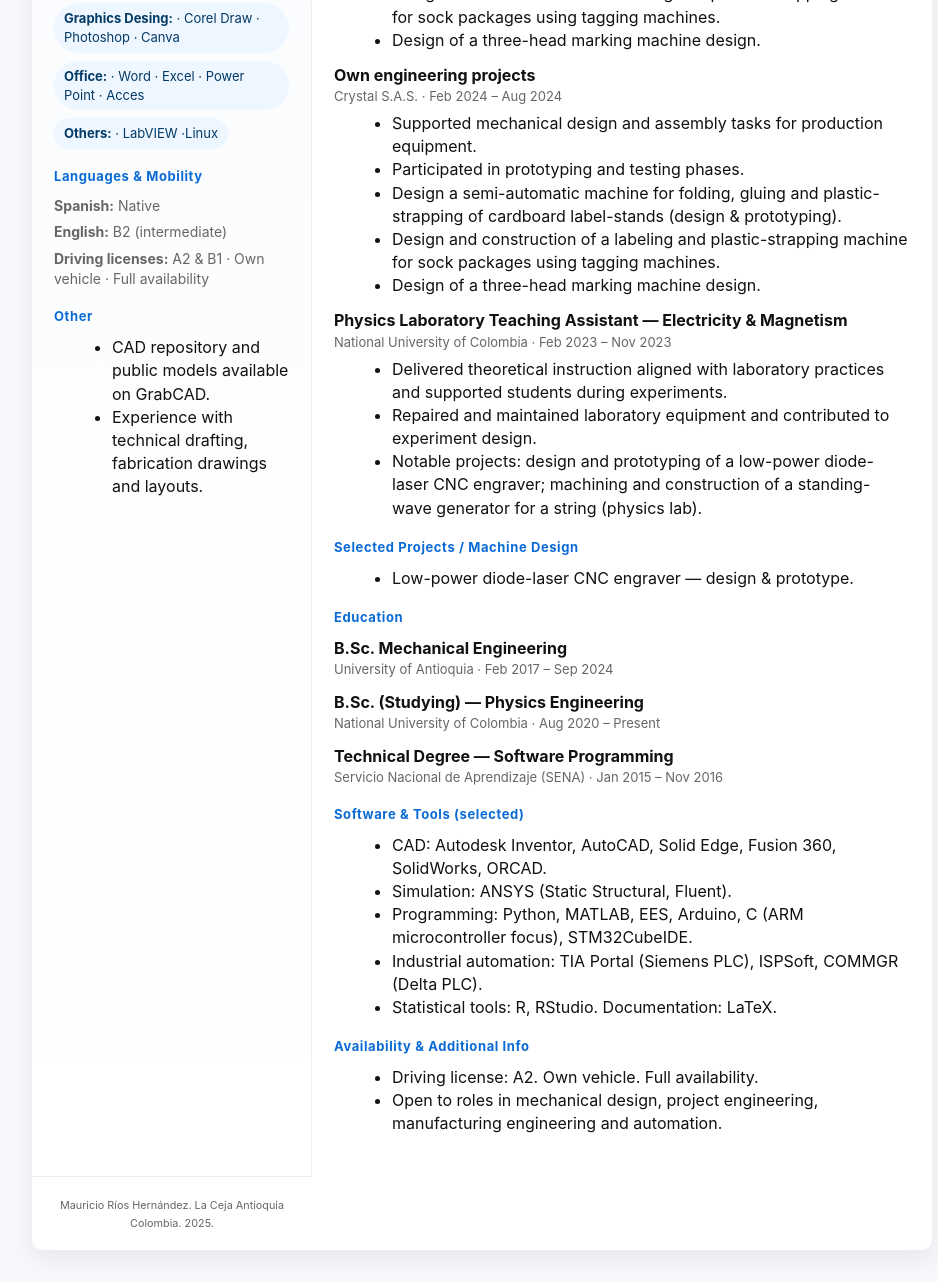
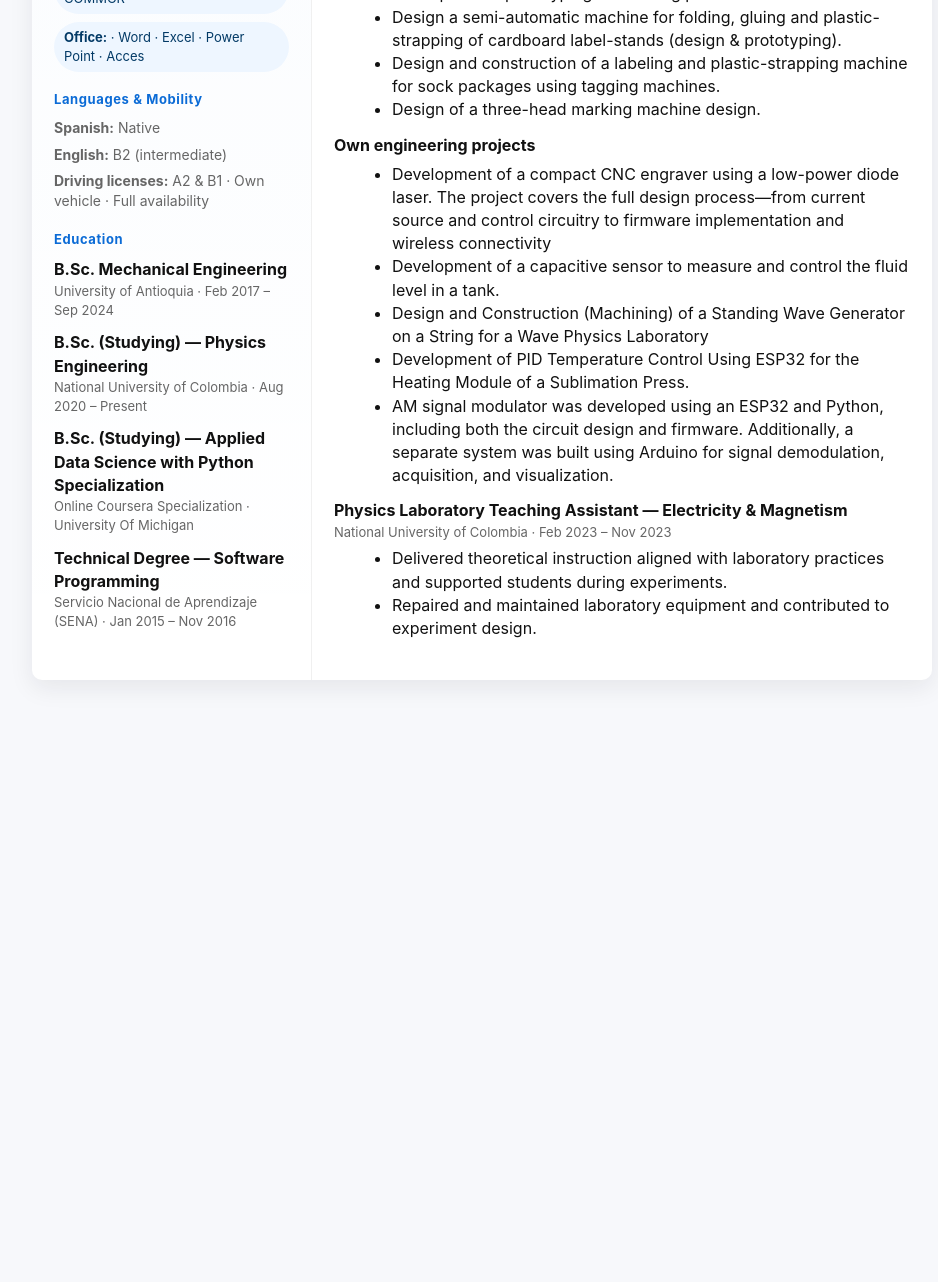
Before and after one commit to mrioshe/SomeOfHTMLandCSS, a plain HTML site: page CVs/MechanicalEngenieer.html in a window 1280 px wide. Shown: the part 880-2162 px from the top of the page, without its empty margins (158-1096 px from the left). After the commit the page ends 1592 px from the top, so only its background shows below. Drawn offline with Linux system fonts and the light colour scheme.

Commit message:
Update MechanicalEngenieer.html

```diff
--- a/CVs/MechanicalEngenieer.html
+++ b/CVs/MechanicalEngenieer.html
@@ -103,14 +103,12 @@
           <span class="skill"><b>FEA: </b>· ANSYS (Static Structural, Fluent) </span>
           <span class="skill"><b>Circuits simulation:</b>  · LTspice </span>
           <span class="skill">· OrCAD · Proteus · Digital  </span>
-          <span class="skill"> <b>Programming:</b> · Python · MATLAB </span>
-          <span class="skill"> · Java · SQL · C & C++</span>
+          <span class="skill"> <b>Programming:</b> · Python · MATLAB · LabVIEW </span>
+          <span class="skill"> · Java · SQL · C & C++ ·Linux</span>
           <span class="skill"> · R & RStudio · LaTeX · EES</span>
           <span class="skill"> <b>MCUs:</b> · STM32 · Arduino · ESP32</span>
           <span class="skill"> <b>PLCs:</b> · TIA Portal · ISPSoft & COMMGR</span>
-          <span class="skill"> <b>Graphics Desing:</b> · Corel Draw · Photoshop · Canva</span>
           <span class="skill"> <b>Office:</b> · Word · Excel · Power Point  · Acces</span>
-          <span class="skill"> <b>Others:</b> · LabVIEW ·Linux </span>
         </div>
       </section>
 
@@ -121,12 +119,28 @@
         <p class="small"><strong>Driving licenses:</strong> A2 & B1 · Own vehicle · Full availability</p>
       </section>
 
-      <section class="section">
-        <h3>Other</h3>
-        <ul>
-          <li>CAD repository and public models available on GrabCAD.</li>
-          <li>Experience with technical drafting, fabrication drawings and layouts.</li>
-        </ul>
+    <section class="section">
+        <h3>Education</h3>
+
+        <div class="experience-item">
+          <strong>B.Sc. Mechanical Engineering</strong>
+          <div class="meta">University of Antioquia · Feb 2017 – Sep 2024</div>
+        </div>
+
+        <div class="experience-item">
+          <strong>B.Sc. (Studying) — Physics Engineering</strong>
+          <div class="meta">National University of Colombia · Aug 2020 – Present</div>
+        </div>
+
+        <div class="experience-item">
+          <strong>B.Sc. (Studying) — Applied Data Science with Python Specialization </strong>
+          <div class="meta">Online Coursera Specialization · University Of Michigan </div>
+        </div>
+
+        <div class="experience-item">
+          <strong>Technical Degree — Software Programming</strong>
+          <div class="meta">Servicio Nacional de Aprendizaje (SENA) · Jan 2015 – Nov 2016</div>
+        </div>
       </section>
     </aside>
 
@@ -146,10 +160,10 @@
           <strong>Resident Engineer & Mechanical Project Manager</strong>
           <div class="meta">Proymant Proyectos y Mantenimientos S.A.S. · Aug 2024 – Present</div>
           <ul>
-            <li>Coordinated personnel for corrective and preventive maintenance tasks and led metal-mechanical projects at Eurocerámica plant.</li>
-            <li>Executed mechanical project implementation from quotation through commissioning and handover.</li>
-            <li>Provided drafting services: machine element drawings, fabrication drawings, layouts, mechanical designs and finite element simulations.</li>
-            <li>Notable projects: silo enclosure systems, scale pit enclosure.</li>
+            <li>Coordinated personnel for the execution of corrective and preventive maintenance tasks, as well as the implementation of metal-mechanical projects at Eurocerámica’s production plant.</li>
+            <li>Led mechanical project development for industrial companies, covering the full cycle from quotation and commissioning to final delivery</li>
+            <li>Provided drafting services for Eurocerámica, including machine component drawings, manufacturing plans, layout designs, mechanical concepts, and finite element simulations.</li>
+            <li>Highlighted Mechanical Projects: Silo enclosure system and containment structure for truck scale (fosobáscula).</li>
           </ul>
         </div>
 
@@ -167,13 +181,12 @@
 
         <div class="experience-item">
           <strong> Own engineering projects</strong>
-          <div class="meta">Crystal S.A.S. · Feb 2024 – Aug 2024</div>
           <ul>
-            <li>Supported mechanical design and assembly tasks for production equipment.</li>
-            <li>Participated in prototyping and testing phases.</li>
-            <li>Design a semi-automatic machine for folding, gluing and plastic-strapping of cardboard label-stands (design & prototyping).</li>
-            <li>Design and construction of a labeling and plastic-strapping machine for sock packages using tagging machines.</li>
-            <li>Design of a three-head marking machine design.</li>
+            <li>Development of a compact CNC engraver using a low-power diode laser. The project covers the full design process—from current source and control circuitry to firmware implementation and wireless connectivity</li>
+            <li>Development of a capacitive sensor to measure and control the fluid level in a tank.</li>
+            <li>Design and Construction (Machining) of a Standing Wave Generator on a String for a Wave Physics Laboratory</li>
+            <li>Development of PID Temperature Control Using ESP32 for the Heating Module of a Sublimation Press.</li>
+            <li>AM signal modulator was developed using an ESP32 and Python, including both the circuit design and firmware. Additionally, a separate system was built using Arduino for signal demodulation, acquisition, and visualization.</li>
           </ul>
         </div>
 
@@ -183,62 +196,12 @@
           <ul>
             <li>Delivered theoretical instruction aligned with laboratory practices and supported students during experiments.</li>
             <li>Repaired and maintained laboratory equipment and contributed to experiment design.</li>
-            <li>Notable projects: design and prototyping of a low-power diode-laser CNC engraver; machining and construction of a standing-wave generator for a string (physics lab).</li>
           </ul>
         </div>
 
       </section>
 
-      <section class="section">
-        <h3>Selected Projects / Machine Design</h3>
-        <ul>
-
-          <li>Low-power diode-laser CNC engraver — design & prototype.</li>
-        </ul>
-      </section>
-
-      <section class="section">
-        <h3>Education</h3>
-
-        <div class="experience-item">
-          <strong>B.Sc. Mechanical Engineering</strong>
-          <div class="meta">University of Antioquia · Feb 2017 – Sep 2024</div>
-        </div>
-
-        <div class="experience-item">
-          <strong>B.Sc. (Studying) — Physics Engineering</strong>
-          <div class="meta">National University of Colombia · Aug 2020 – Present</div>
-        </div>
-
-        <div class="experience-item">
-          <strong>Technical Degree — Software Programming</strong>
-          <div class="meta">Servicio Nacional de Aprendizaje (SENA) · Jan 2015 – Nov 2016</div>
-        </div>
-      </section>
-
-      <section class="section">
-        <h3>Software & Tools (selected)</h3>
-        <ul>
-          <li>CAD: Autodesk Inventor, AutoCAD, Solid Edge, Fusion 360, SolidWorks, ORCAD.</li>
-          <li>Simulation: ANSYS (Static Structural, Fluent).</li>
-          <li>Programming: Python, MATLAB, EES, Arduino, C (ARM microcontroller focus), STM32CubeIDE.</li>
-          <li>Industrial automation: TIA Portal (Siemens PLC), ISPSoft, COMMGR (Delta PLC).</li>
-          <li>Statistical tools: R, RStudio. Documentation: LaTeX.</li>
-        </ul>
-      </section>
-
-      <section class="section">
-        <h3>Availability & Additional Info</h3>
-        <ul>
-          <li>Driving license: A2. Own vehicle. Full availability.</li>
-          <li>Open to roles in mechanical design, project engineering, manufacturing engineering and automation.</li>
-        </ul>
-      </section>
     </main>
-
-    <footer>
-      <small>Mauricio Ríos Hernández. La Ceja Antioquia Colombia. 2025.</small>
-    </footer>
   </div>
 </body>
 </html>
```
